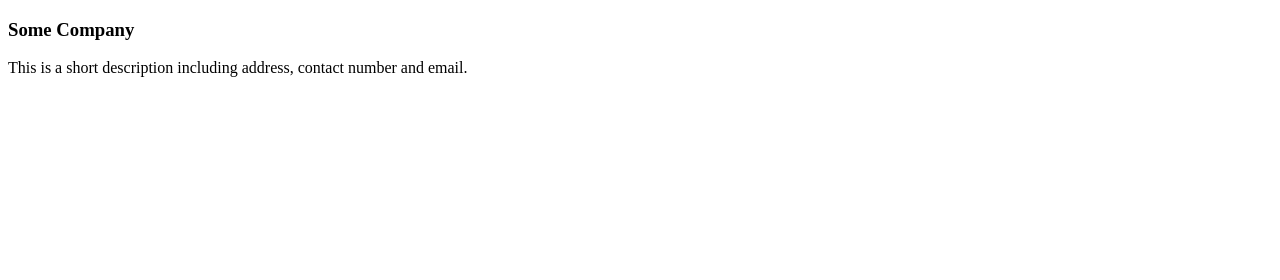
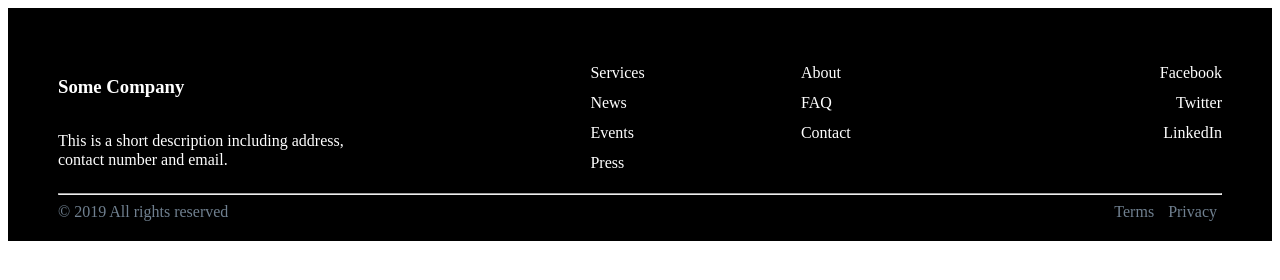
Before and after one commit to bdodgen/05-footer-with-flexbox, a plain HTML site: page index.html in a window 1280 px wide. Drawn offline with Linux system fonts and the light colour scheme.

Commit message:
finished exercise

```diff
--- a/index.html
+++ b/index.html
@@ -11,10 +11,39 @@
     <header></header>
     <main></main>
     <footer>
-      <h3>Some Company</h3>
-      <p>
-        This is a short description including address, contact number and email.
-      </p>
+      <section class="footer__links">
+        <section class="footer__links__info">
+          <h3>Some Company</h3>
+          <p>
+            This is a short description including address, contact number and
+            email.
+          </p>
+        </section>
+        <section class="footer__links__internal-links-left">
+          <a href="services.html">Services</a>
+          <a href="news.html">News</a>
+          <a href="events.html">Events</a>
+          <a href="press.html">Press</a>
+        </section>
+        <section class="footer__links__internal-links-right">
+          <a href="about.html">About</a>
+          <a href="faq.html">FAQ</a>
+          <a href="contact.html">Contact</a>
+        </section>
+        <section class="footer__links__social">
+          <a href="https://www.facebook.com" target="_blank">Facebook</a>
+          <a href="https://www.twitter.com" target="_blank">Twitter</a>
+          <a href="https://www.linkedin.com" target="_blank">LinkedIn</a>
+        </section>
+      </section>
+      <hr />
+      <section class="footer__legal">
+        <section><span>&copy; 2019 All rights reserved</span></section>
+        <section>
+          <a href="terms.html">Terms</a>
+          <a href="privacy.html"> Privacy</a>
+        </section>
+      </section>
     </footer>
   </body>
 </html>
--- a/style.css
+++ b/style.css
@@ -0,0 +1,73 @@
+html {
+  box-sizing: border-box;
+}
+*,
+*:before,
+*:after {
+  box-sizing: inherit;
+}
+
+a {
+  text-decoration: none;
+  color: white;
+}
+
+hr {
+  color: slategrey;
+  width: 100%;
+}
+
+footer {
+  display: flex;
+  flex-direction: column;
+  background-color: black;
+  color: white;
+  padding: 50px 50px 20px;
+}
+
+.footer__links {
+  display: flex;
+  flex-direction: row;
+  justify-content: space-between;
+  line-height: 30px;
+}
+
+.footer__links__info {
+  display: flex;
+  flex-direction: column;
+  justify-content: flex-start;
+  line-height: 1.2rem;
+  padding-right: 200px;
+}
+
+.footer__links__internal-links-left {
+  display: flex;
+  flex-flow: column wrap;
+  flex: 25%;
+}
+
+.footer__links__internal-links-right {
+  display: flex;
+  flex-flow: column wrap;
+  flex: 25%;
+}
+
+.footer__links__social {
+  display: flex;
+  flex-direction: column;
+  align-items: flex-end;
+  flex: 25%;
+}
+
+.footer__legal {
+  display: flex;
+  flex-direction: row;
+
+  justify-content: space-between;
+  color: slategrey;
+}
+
+.footer__legal a {
+  color: slategrey;
+  padding: 5px;
+}
```
